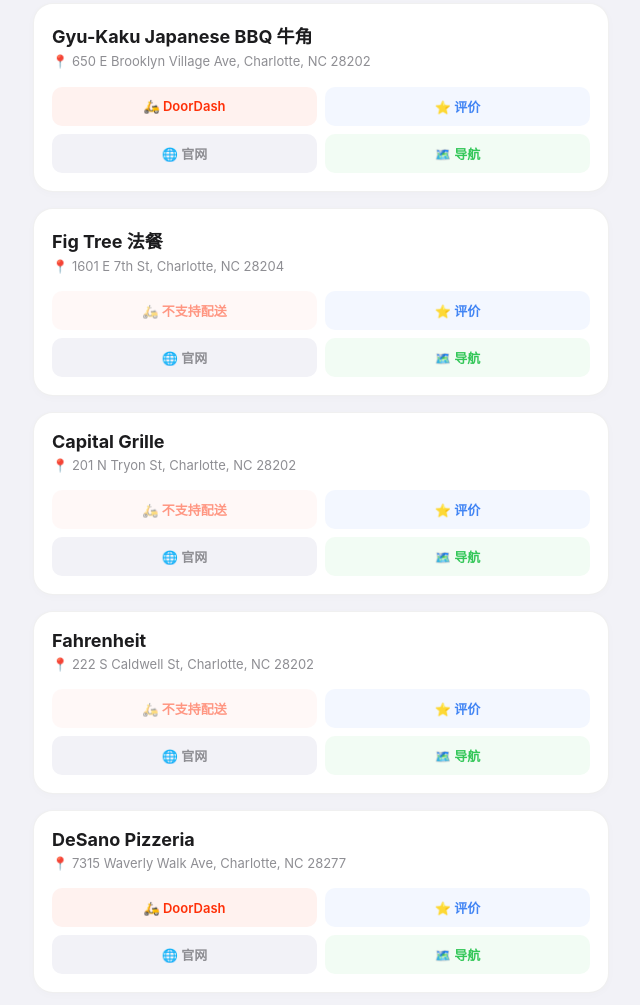
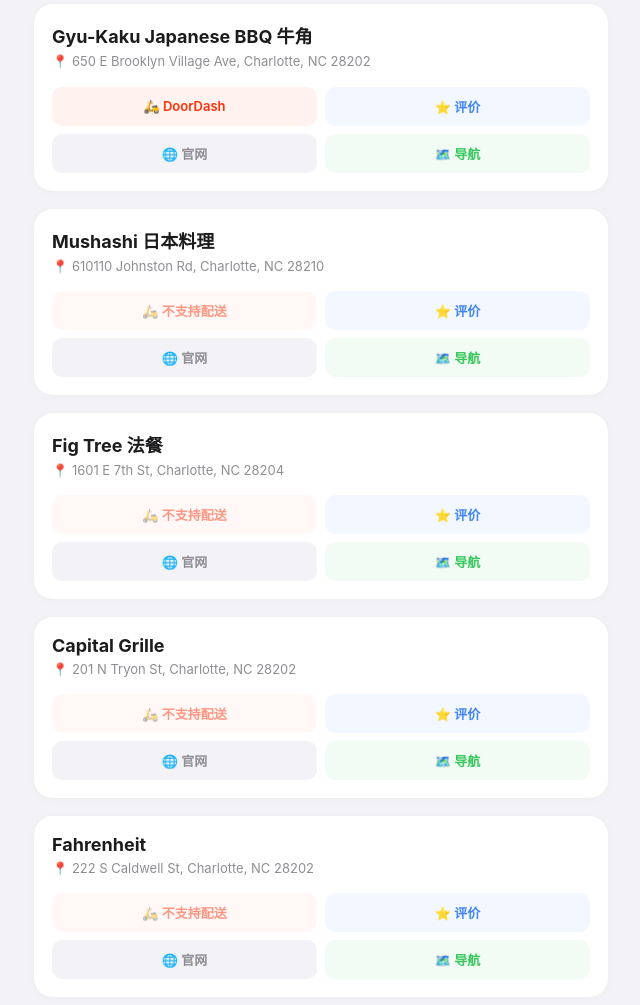
Before and after one commit to qcai-net/qcai-net.github.io, a plain HTML site: page cfood/index_cn.html in a window 1280 px wide. Shown: the part 4729-5734 px from the top of the page, without its empty margins (319-959 px from the left). Drawn offline with Linux system fonts and the light colour scheme.

Commit message:
Update index_cn.html

```diff
--- a/cfood/index_cn.html
+++ b/cfood/index_cn.html
@@ -585,6 +585,27 @@
 
 </div>
 
+    <div class="card item" data-name="Mushashi 日本料理">
+
+<h2>Mushashi 日本料理</h2>
+
+<div class="meta">📍 610110 Johnston Rd, Charlotte, NC 28210</div>
+
+<div class="actions">
+
+<a href="#" class="btn dd" style="opacity: 0.5;">🛵 不支持配送</a>
+
+<a href="https://www.google.com/maps/search/Musashi+Japanese+Restaurant+Reviews" class="btn gg">⭐ 评价</a>
+
+<a href="http://www.musashi-nc.com/" class="btn web">🌐 官网</a>
+
+<a href="https://www.google.com/maps/dir/?api=1&destination=Musashi+Japanese+Restaurant,+10110+Johnston+Rd,+Charlotte,+NC+28210/@35.0755062,-80.8472504,13z" class="btn nav">🗺️ 导航</a>
+
+</div>
+
+</div>
+
+
 
 
 <div class="card item" data-name="Fig Tree 法餐">
```
